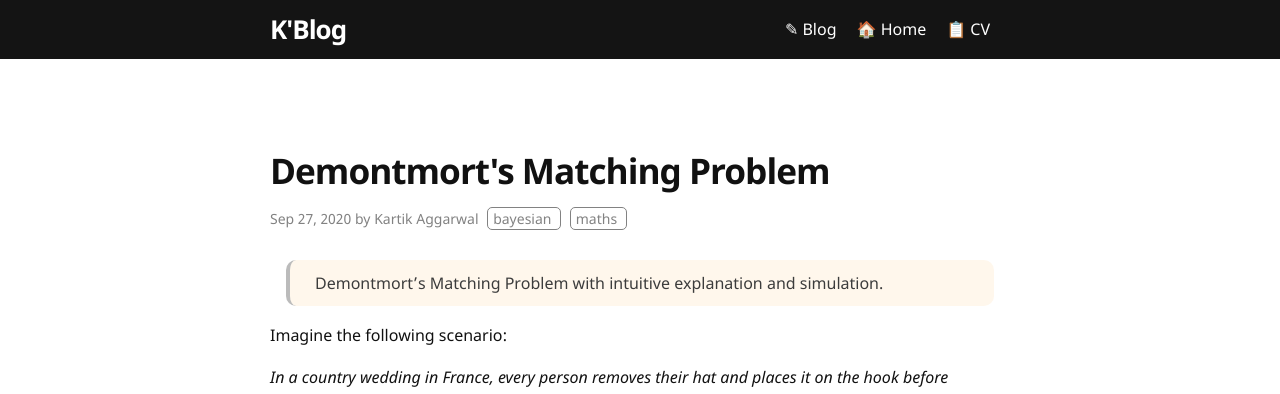
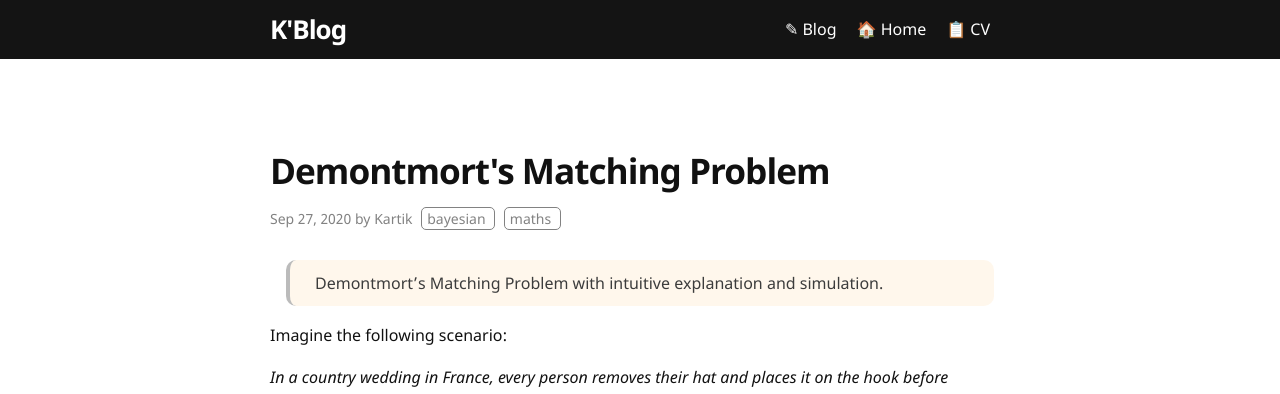
Before and after one commit to Kartikaggarwal98/kartikaggarwal98.github.io, a Jekyll site: the page built from _posts/2020-08-27-matching-problem.md, in a window 1280 px wide and 900 px high. Shown: the top 394 px of the window. Built offline with Jekyll 4.4.1, drawn with Linux system fonts in a browser that asks for light colours; formulas are drawn with MathJax 3; comment, search, counter and statistics services are not loaded.

Commit message:
name udpate

```diff
--- a/_config.yml
+++ b/_config.yml
@@ -1,6 +1,6 @@
 title: K'Blog
 name: "Kartik's Tech Blog"
-author: Kartik Aggarwal
+author: Kartik
 twitter_username: aggarwal_kartik
 baseurl: "/"
 description: Document my learning notes.
--- a/index.html
+++ b/index.html
@@ -18,6 +18,7 @@
 	<h3>Recent News</h3>
 		<ol>
 		<!-- <li>OpenAI, et al. <a href="{{ '/assets/papers/solving-rubiks-cube.pdf' | relative_url }}">Solving Rubik's Cube with a Robot Hand."</a> arXiv:1910.07113 (2019).</li> -->
+		<li> June 2022: Starting a student researcher at UCSC under [Prof. Marilyn Walker](https://users.soe.ucsc.edu/~maw/) on Prompt based learning for Natural Language Generation</li>
 		<li> July 2021: Our paper "DECIFE: Detecting Collusive Users Involved in Blackmarket Following Services on Twitter" has been accepted for publication at <a href="https://dl.acm.org/doi/abs/10.1145/3465336.3475108" target="_blank">ACM Hypertext 2021</a></li>
 		<li> May 2020: Our work on Design and Analysis of Adaptive Graph based Cancelable Multi-Biometrics Approach accepted at <a href="https://ieeexplore.ieee.org/xpl/RecentIssue.jsp?punumber=8858" target="_blank"> IEEE Transactions on Dependable and Secure Computing</a></li>
 		<li>November 2019: Attending <a href="https://www.emnlp-ijcnlp2019.org/"> EMNLP 2019 </a> from 3-7 November in Hong Kong.</li>
```
